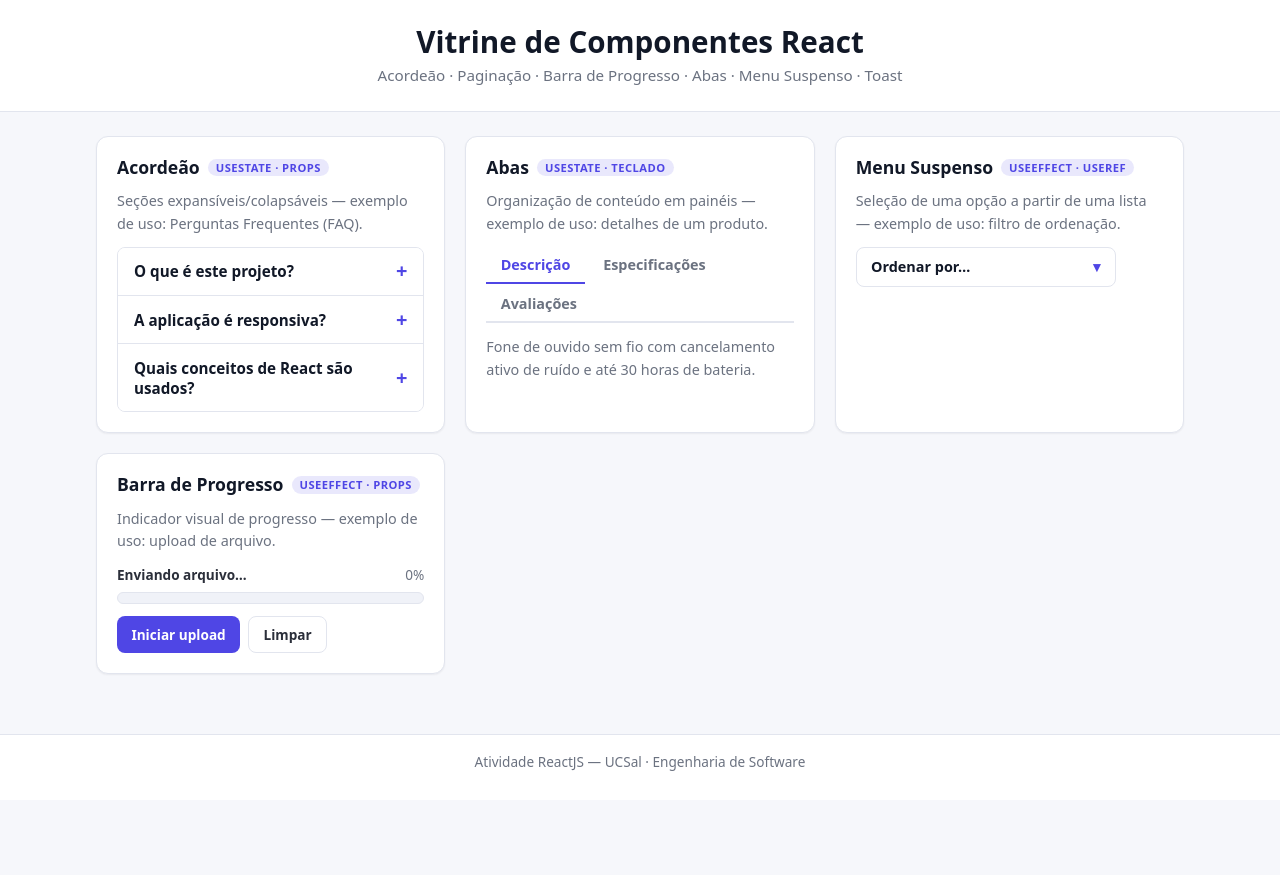
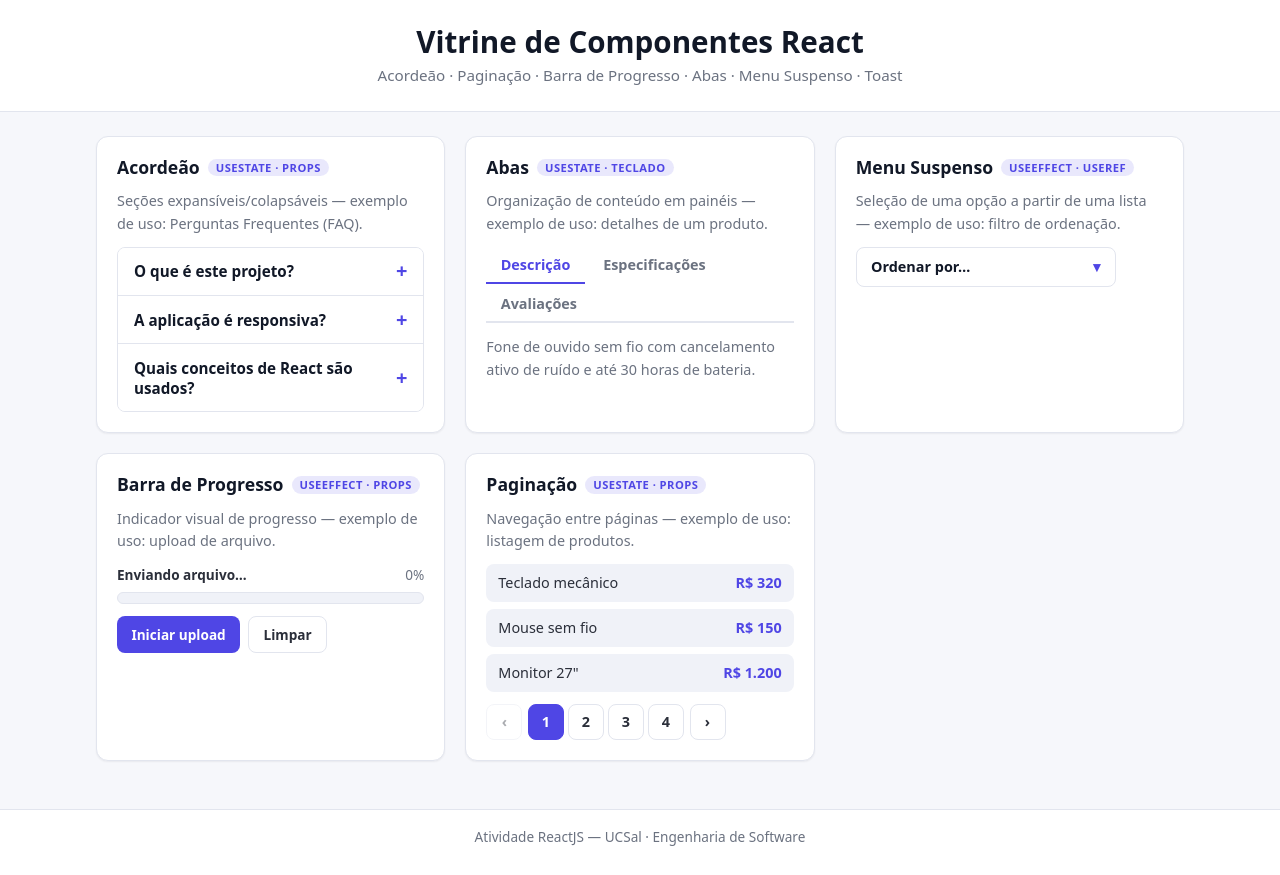
Before and after one commit to Caspiom/elton-cruzeiros, a React (Vite) app: page / in a window 1280 px wide. Before the commit the page ends 800 px from the top, so only its background shows below. Built offline with nearby package versions, Linux system fonts and the light colour scheme.

Commit message:
feat(pagination): paginacao controlada + demo de listagem de produtos

```diff
--- a/src/App.jsx
+++ b/src/App.jsx
@@ -4,6 +4,7 @@ import Accordion from './components/Accordion/Accordion'
 import Tabs from './components/Tabs/Tabs'
 import Dropdown from './components/Dropdown/Dropdown'
 import ProgressDemo from './components/ProgressBar/ProgressDemo'
+import PaginationDemo from './components/Pagination/PaginationDemo'
 
 // Conteúdo fictício, porém semanticamente relevante (FAQ) para o acordeão.
 const faqItems = [
@@ -100,6 +101,14 @@ function App() {
           >
             <ProgressDemo />
           </Card>
+
+          <Card
+            title="Paginação"
+            badge="useState · props"
+            description="Navegação entre páginas — exemplo de uso: listagem de produtos."
+          >
+            <PaginationDemo />
+          </Card>
         </div>
       </main>
 
--- /dev/null
+++ b/src/components/Pagination/Pagination.jsx
@@ -0,0 +1,69 @@
+import styles from './Pagination.module.css'
+
+/**
+ * Pagination — navegação entre páginas de conteúdo (ex.: listagem de produtos).
+ *
+ * Componente "puro" (controlado): recebe tudo via props.
+ *  - totalPages: número total de páginas
+ *  - currentPage: página atual (1-based)
+ *  - onPageChange: callback chamado com o novo número de página
+ *
+ * Inclui botões anterior/próxima (desabilitados nos limites) e
+ * botões para cada página, com a atual destacada.
+ *
+ * Acessibilidade: <nav aria-label>, aria-current="page" no botão
+ * da página atual e aria-labels nos botões de navegação.
+ */
+function Pagination({ totalPages = 1, currentPage = 1, onPageChange }) {
+  const pages = Array.from({ length: totalPages }, (_, i) => i + 1)
+
+  function go(page) {
+    if (page < 1 || page > totalPages || page === currentPage) return
+    onPageChange?.(page)
+  }
+
+  return (
+    <nav className={styles.pagination} aria-label="Paginação">
+      <button
+        type="button"
+        className={styles.navBtn}
+        onClick={() => go(currentPage - 1)}
+        disabled={currentPage === 1}
+        aria-label="Página anterior"
+      >
+        ‹
+      </button>
+
+      <ul className={styles.pages}>
+        {pages.map((page) => {
+          const isCurrent = page === currentPage
+          return (
+            <li key={page}>
+              <button
+                type="button"
+                className={`${styles.pageBtn} ${isCurrent ? styles.current : ''}`}
+                onClick={() => go(page)}
+                aria-current={isCurrent ? 'page' : undefined}
+                aria-label={`Página ${page}`}
+              >
+                {page}
+              </button>
+            </li>
+          )
+        })}
+      </ul>
+
+      <button
+        type="button"
+        className={styles.navBtn}
+        onClick={() => go(currentPage + 1)}
+        disabled={currentPage === totalPages}
+        aria-label="Próxima página"
+      >
+        ›
+      </button>
+    </nav>
+  )
+}
+
+export default Pagination
--- /dev/null
+++ b/src/components/Pagination/Pagination.module.css
@@ -0,0 +1,74 @@
+/* Pagination.module.css */
+
+.pagination {
+  display: flex;
+  align-items: center;
+  gap: 0.35rem;
+  flex-wrap: wrap;
+}
+
+.pages {
+  display: flex;
+  gap: 0.25rem;
+  list-style: none;
+  margin: 0;
+  padding: 0;
+}
+
+.navBtn,
+.pageBtn {
+  min-width: 36px;
+  height: 36px;
+  padding: 0 0.5rem;
+  border: 1px solid var(--border);
+  border-radius: var(--radius-sm);
+  background: var(--surface);
+  color: var(--text);
+  font-size: 0.9rem;
+  font-weight: 600;
+  transition: background 0.2s ease, border-color 0.2s ease, color 0.2s ease;
+}
+
+.navBtn:hover:not(:disabled),
+.pageBtn:hover:not(.current) {
+  border-color: var(--primary);
+  color: var(--primary);
+}
+
+.navBtn:disabled {
+  opacity: 0.4;
+  cursor: not-allowed;
+}
+
+.pageBtn.current {
+  background: var(--primary);
+  border-color: var(--primary);
+  color: #fff;
+  cursor: default;
+}
+
+/* Lista paginada do demo */
+.list {
+  list-style: none;
+  margin: 0 0 0.75rem;
+  padding: 0;
+  display: flex;
+  flex-direction: column;
+  gap: 0.4rem;
+}
+
+.listItem {
+  display: flex;
+  justify-content: space-between;
+  gap: 0.5rem;
+  padding: 0.5rem 0.75rem;
+  background: var(--surface-2);
+  border-radius: var(--radius-sm);
+  font-size: 0.9rem;
+}
+
+.price {
+  color: var(--primary);
+  font-weight: 600;
+  font-variant-numeric: tabular-nums;
+}
--- /dev/null
+++ b/src/components/Pagination/PaginationDemo.jsx
@@ -0,0 +1,54 @@
+import { useState } from 'react'
+import Pagination from './Pagination'
+import styles from './Pagination.module.css'
+
+// Lista fictícia de produtos para paginar.
+const ALL_PRODUCTS = [
+  ['Teclado mecânico', 'R$ 320'],
+  ['Mouse sem fio', 'R$ 150'],
+  ['Monitor 27"', 'R$ 1.200'],
+  ['Webcam Full HD', 'R$ 240'],
+  ['Headset gamer', 'R$ 380'],
+  ['Cadeira ergonômica', 'R$ 980'],
+  ['Mesa digitalizadora', 'R$ 520'],
+  ['Hub USB-C', 'R$ 190'],
+  ['SSD 1 TB', 'R$ 430'],
+  ['Microfone condensador', 'R$ 610'],
+]
+
+const PER_PAGE = 3
+
+/**
+ * PaginationDemo — uso prático da Pagination.
+ *
+ * Mantém a página atual no state (useState) e fatia a lista de
+ * produtos para mostrar apenas os itens da página selecionada.
+ */
+function PaginationDemo() {
+  const [page, setPage] = useState(1)
+  const totalPages = Math.ceil(ALL_PRODUCTS.length / PER_PAGE)
+
+  const start = (page - 1) * PER_PAGE
+  const visible = ALL_PRODUCTS.slice(start, start + PER_PAGE)
+
+  return (
+    <div>
+      <ul className={styles.list}>
+        {visible.map(([name, price]) => (
+          <li key={name} className={styles.listItem}>
+            <span>{name}</span>
+            <span className={styles.price}>{price}</span>
+          </li>
+        ))}
+      </ul>
+
+      <Pagination
+        totalPages={totalPages}
+        currentPage={page}
+        onPageChange={setPage}
+      />
+    </div>
+  )
+}
+
+export default PaginationDemo
```
